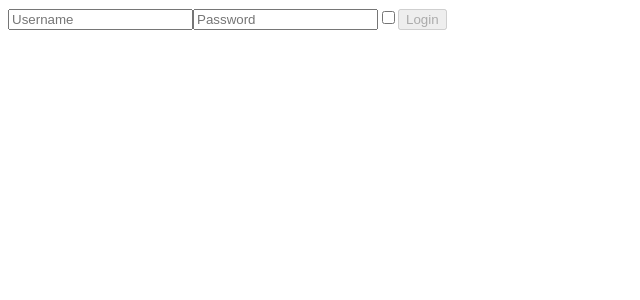
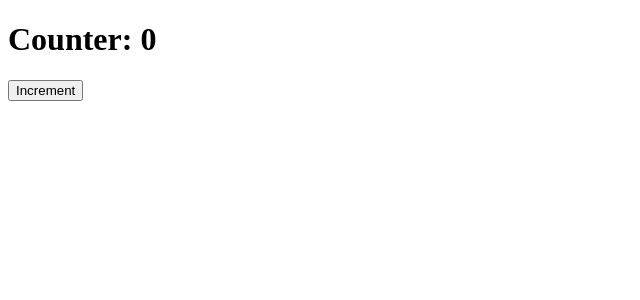
Before and after one commit to MonicaMolini/Develhope-React, a React (Create React App) app: page / in a window 1280 px wide. Shown: the top 300 px of the page, without its empty margins (0-640 px from the left). Built offline with nearby package versions, Linux system fonts and the light colour scheme.

Commit message:
exercise useEffect-1

```diff
--- a/src/components/App.js
+++ b/src/components/App.js
@@ -1,10 +1,14 @@
 import React from "react";
-import { Login } from "./Login";
+import { ClickCounter } from "./ClickCounter";
 
 export default function App() {
+    const onCounterChange = (count) =>{
+        console.log(count)
+    }
+
     return (
         <div>
-         <Login/>
+         <ClickCounter onCounterChange={onCounterChange} />
         </div>
     );
 }
--- a/src/components/ClickCounter.js
+++ b/src/components/ClickCounter.js
@@ -1,15 +1,18 @@
 import React from "react";
-
-import { useState } from "react";
+import { useState, useEffect } from "react";
 
 
-export function ClickCounter(){
+export function ClickCounter({onCounterChange}){
 
     const [count, setCount] = useState(0);
 
     const handleCount = () =>{
-        setCount(count + 1)
+        setCount(() => count + 1)
     }
+
+    useEffect(()=>{
+        onCounterChange(count)
+    },[count])
 
     return(
         <div>
```
